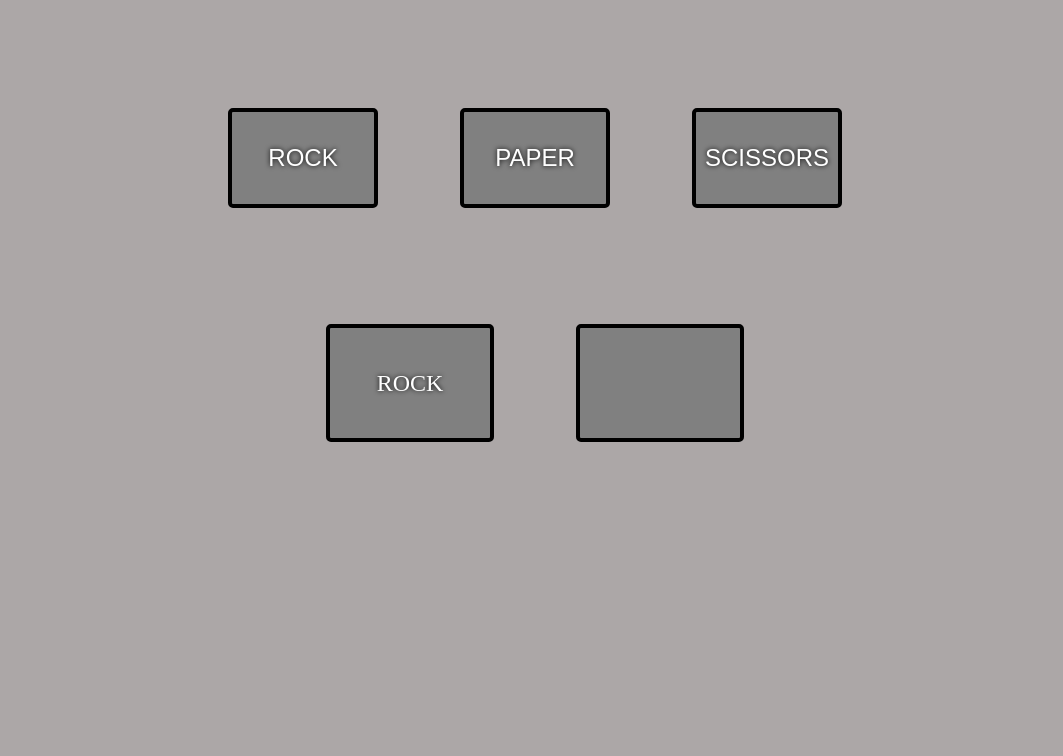
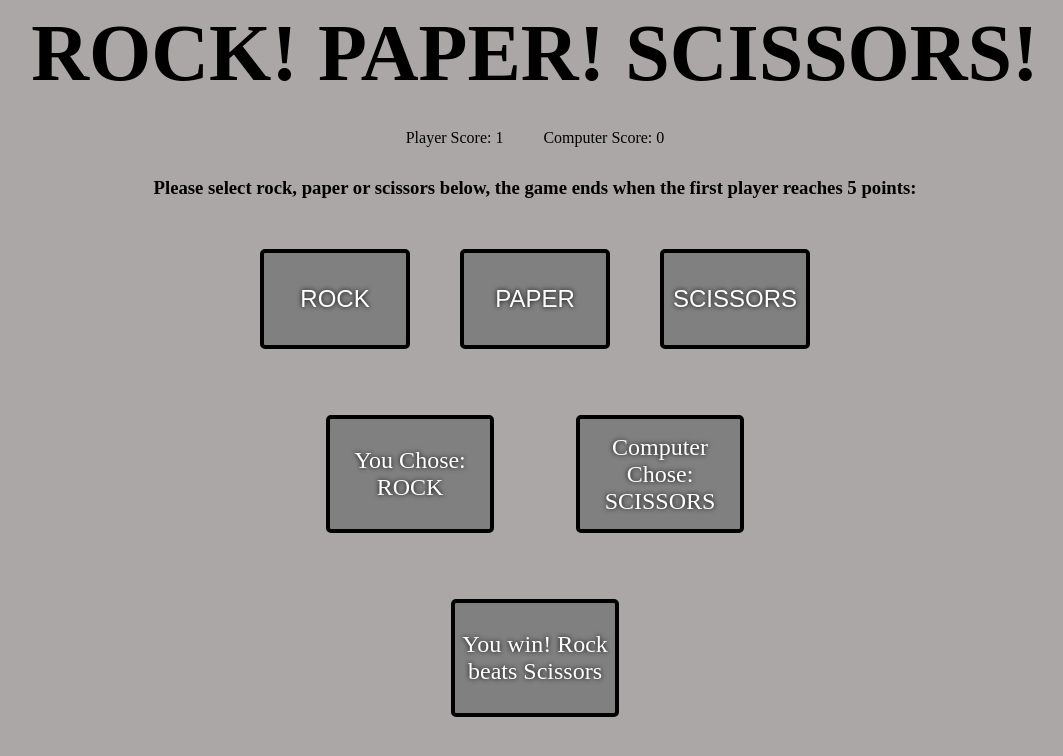
Before and after one commit to patmon91/rock-paper-scissors, a plain HTML site: page index.html in a window 1280 px wide. Both pictures are taken after a click on the button "ROCK". Shown: the whole page, without its empty margins (105-1168 px from the left). Drawn offline with Linux system fonts and the light colour scheme.

Commit message:
most of the game is working, the scores update nad the right outcome is delivered, but i need to end the game when the first player reaches 5 points and then i also need to clear the selections at the start of each round

```diff
--- a/index.html
+++ b/index.html
@@ -8,6 +8,13 @@
     <title>Document</title>
 </head>
 <body>
+    <h1>ROCK! PAPER! SCISSORS!</h1>
+    <div class="scores">
+        <div>Player Score: <span id="userScore">0</span></div>
+        <div>Computer Score: <span id="computerScore">0</span></div>
+    </div>
+    <h3>Please select rock, paper or scissors below, the game ends
+        when the first player reaches 5 points: </h3>
     <div class="buttons">
         <button class="button">ROCK</button>
         <button class="button">PAPER</button>
@@ -17,6 +24,7 @@
         <div id="playerchoice"></div>
         <div id="compchoice"></div>
     </div>
+    <div id="outcome"></div>
 </div>
 <script src="scripts.js"></script>
 </body>
--- a/scripts.js
+++ b/scripts.js
@@ -1,19 +1,36 @@
 const options = document.querySelectorAll(".button")
+let pScore = 0
+let cScore = 0
 options.forEach((option) => {
     option.addEventListener("click", function() {
     const pInput = this.textContent;
     const cInput = computerPlay()
     result = playRound (cInput, pInput)
     const container = document.querySelector('#playerchoice');
+    updateScore();
 
-const content = document.createElement('div');
-content.classList.add('content');
-content.textContent = pInput;
+    //below is the code to write the player input to the result box
+    const playerContent = document.createElement('div');
+    playerContent.classList.add('content');
+    playerContent.textContent = "You Chose:\n" + pInput;
+    playerchoice.appendChild(playerContent)
 
-playerchoice.appendChild(content)
+    //below is the code to write the computer imput to the result box
+    const computerContent = document.createElement('div');
+    computerContent.classList.add('content');
+    computerContent.textContent = "Computer\n Chose:\n" + cInput;
+    compchoice.appendChild(computerContent)
+
+    //this code generates the output of the game
+    const generatedOutcome = document.createElement('div');
+    generatedOutcome.classList.add('content');
+    generatedOutcome.textContent = result;
+    outcome.appendChild(generatedOutcome)
+
+
+
 })
 })
-
 
 
 function computerPlay() {
@@ -34,31 +51,55 @@ function computerPlay() {
 function playRound(computerSelection, playerSelection) {
     //rock choice
     if (playerSelection == "ROCK" && computerSelection == "SCISSORS") {
-        return "You win! Rock beats Scissors";
+        resultString = "You win! Rock beats Scissors";
+        pScore++;
+        return resultString
     } else if (playerSelection == 'ROCK' && computerSelection == 'PAPER') {
-        return "You lose! Paper beats Rock";
+        resultString = "You lose! Paper beats Rock";
+        cScore++;
+        return resultString
     } else if (playerSelection == 'ROCK' && computerSelection == 'ROCK') {
-        return 'Its a Draw! Play Again'
+        resultString ='Its a Draw! Play Again'
+        return resultString
     }
     //paper choice
     if (playerSelection == 'PAPER' && computerSelection == 'ROCK') {
-        return "You Win! Paper beats Rock";
+        resultString = "You Win! Paper beats Rock";
+        pScore++;
+        return resultString
     } else if (playerSelection == 'PAPER' && computerSelection == 'SCISSORS') {
-        return 'You lose! Scissors beats Paper';
+        resultString = 'You lose! Scissors beats Paper';
+        cScore++;
+        return resultString
     } else if (playerSelection == 'PAPER' && computerSelection == 'PAPER') {
-        return 'Its a Draw! Play Again'
+        resultString = 'Its a Draw! Play Again'
+        return resultString
     }
     //scissors choice
     if (playerSelection == 'SCISSORS' && computerSelection == 'PAPER') {
-        return "You win! scissors beats Paper";
+        resultString = "You win! scissors beats Paper";
+        pScore++;
+        return resultString
     } else if (playerSelection == 'SCISSORS' && computerSelection == 'ROCK') {
-        return 'You lose! Rock beats Scissors';
+        resultString = 'You lose! Rock beats Scissors';
+        cScore++;
+        return resultString
     } else if (playerSelection == 'SCISSORS' && computerSelection == 'SCISSORS') {
-        return 'Its a Draw! Play Again'
+        resultString = 'Its a Draw! Play Again';
+        return resultString
     } else {
-        return "Something Went Wrong"
+        resultString = "Something Went Wrong";
+        return resultString
     }
+
 }
+function updateScore() {
+    document.getElementById("userScore").textContent = pScore
+    document.getElementById("computerScore").textContent = cScore
+}
+
+
+
 
 // function game() {
 //     let userScore = 0
--- a/styles.css
+++ b/styles.css
@@ -1,6 +1,28 @@
 body {
     background-color: rgb(172, 167, 167);
+    display: flex;
+    flex-direction: column;
 
+}
+
+h1 {
+    font-size: 80px;
+    margin: auto;
+    padding-bottom: 30px;
+
+}
+
+.scores {
+    display: flex;
+    justify-content: center;
+    gap: 40px;
+}
+
+
+
+h3 {
+    margin:auto;
+    padding: 30px;
 }
 
 .buttons {
@@ -10,14 +32,13 @@ body {
     align-items: center;
     justify-content: center;
     gap: 50px;
-    padding: 100px;
-    margin: 0px;
+    padding: 0px 50px 50px 50px;
+    margin-top: 20px;
 }
 
 .button {
     border:4px solid black;
     border-radius: 5px;
-    margin:1rem;
     font-size: 1.5rem;
     padding:1rem .5rem;
     width: 150px;
@@ -33,7 +54,6 @@ body {
     display: flex;
     flex: 1;
     height: 100px;
-
     justify-content: center;
     gap: 50px;
  }
@@ -56,3 +76,24 @@ body {
     text-shadow: 0 0 5px black;
     padding: 5px;
 }
+
+#outcome {
+    display: flex;
+    flex-direction: column;
+    align-items: center;
+    justify-content: center;
+    border:4px solid black;
+    border-radius: 5px;
+    margin-left:auto;
+    margin-right:auto;
+    margin-top: 50px;
+    font-size: 1.5rem;
+    padding:1rem .5rem;
+    width: 150px;
+    height: 100px;
+    text-align: center;
+    color: white;
+    background-color: grey;
+    text-shadow: 0 0 5px black;
+    padding: 5px;
+}
```
